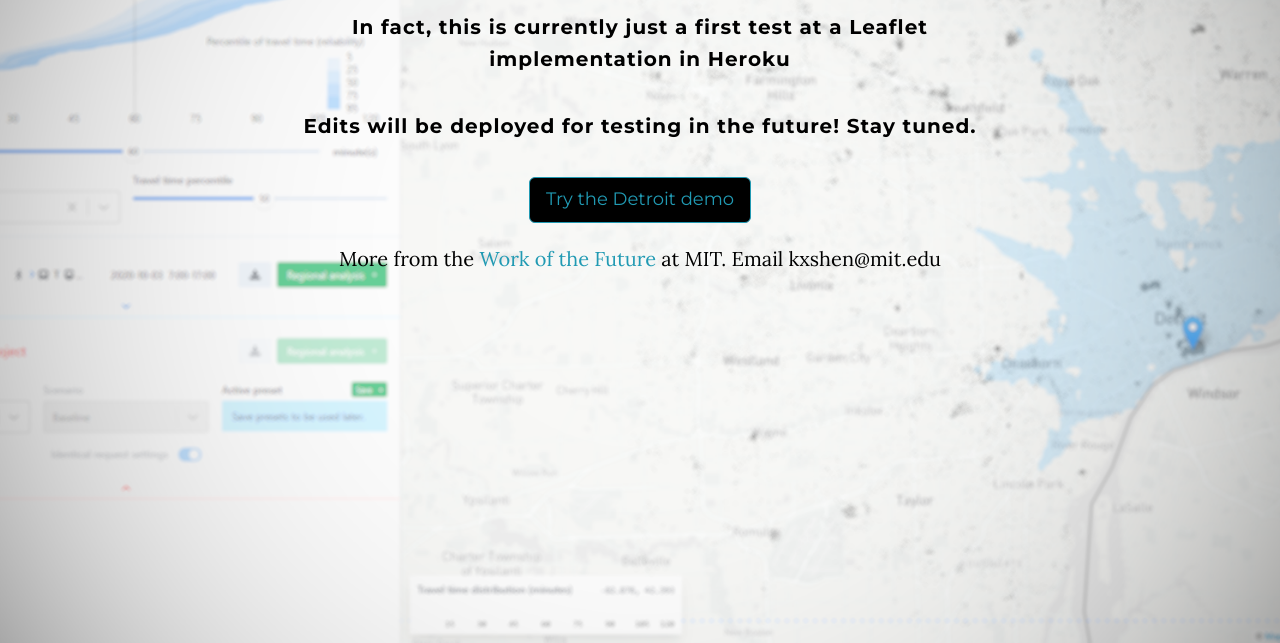
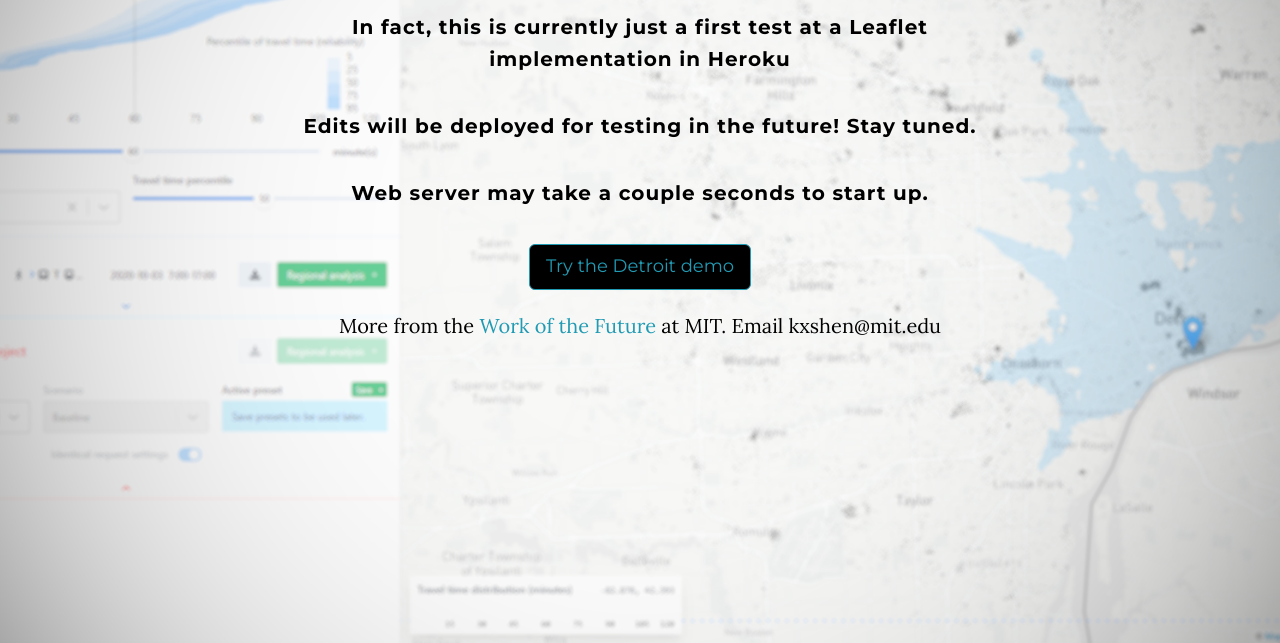
Before and after one commit to kxshen/thesis-accessibility, a plain HTML site: page detroit/index.html in a window 1280 px wide. Shown: the part 157-800 px from the top of the page. Drawn offline with Linux system fonts and the light colour scheme.

Commit message:
Added web app startup message

```diff
--- a/detroit/index.html
+++ b/detroit/index.html
@@ -36,6 +36,8 @@
                         <p>In fact, this is currently just a first test at a Leaflet implementation in Heroku</p>
 
 						<p>Edits will be deployed for testing in the future! Stay tuned. </p>
+
+                        <p>Web server may take a couple seconds to start up. </p>
 						</h3>
 						<a class="btn btn-default btn-lg" href="https://kevmapper-detroit.herokuapp.com/">Try the Detroit demo</a><br><br>
                     </div>
```
